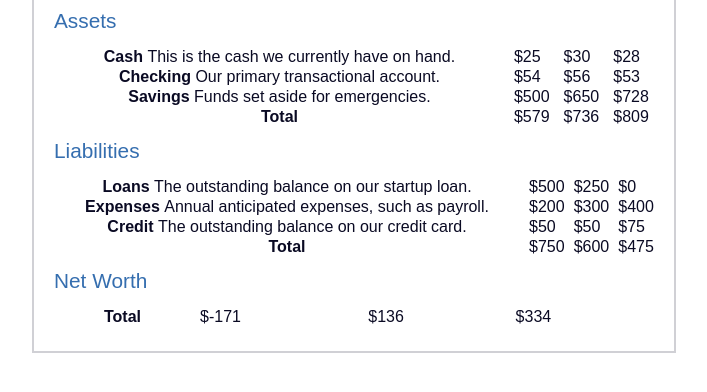
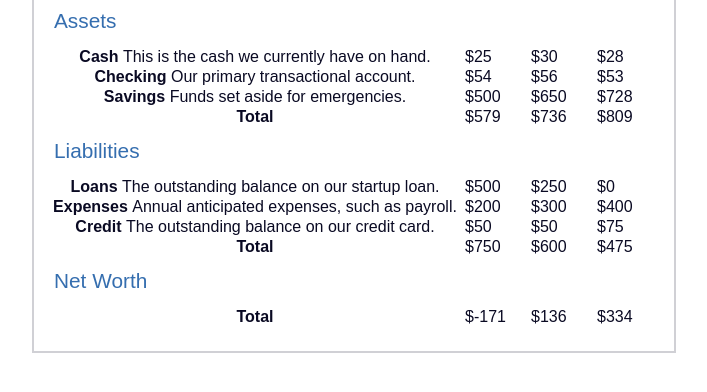
Before and after one commit to AbuTalha3/Balance-Sheet---FCC, a plain HTML site: page index.html in a window 1280 px wide. Shown: the part 164-556 px from the top of the page, without its empty margins (286-993 px from the left). Drawn offline with Linux system fonts and the light colour scheme.

Commit message:
Amend css th

```diff
--- a/styles.css
+++ b/styles.css
@@ -88,3 +88,13 @@ table caption {
   top: -2.25rem;
   left: 0.5rem;
 }
+
+tbody td {
+  width: 100vw;
+  min-width: 4rem;
+  max-width: 4rem;
+}
+
+tbody th {
+  width: calc(100% - 12rem);
+}
```
